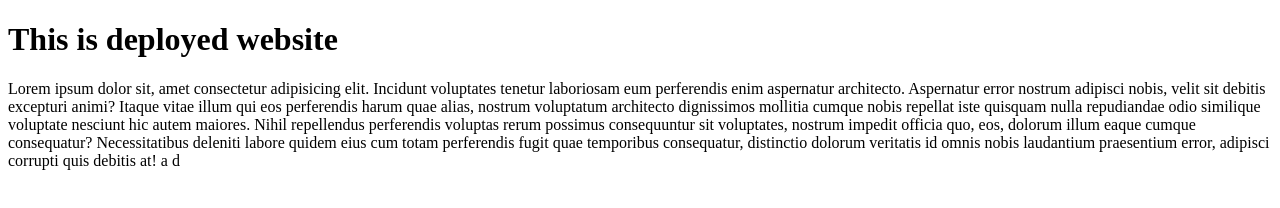
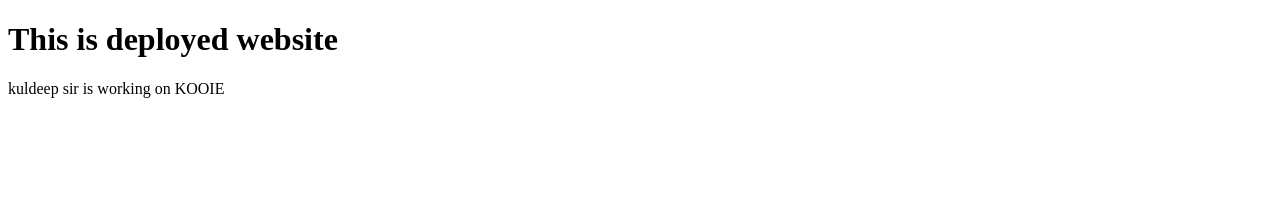
Before and after one commit to mochibr/deployedWebsite, a plain HTML site: page index.html in a window 1280 px wide. Drawn offline with Linux system fonts and the light colour scheme.

Commit message:
firstCommitMain

```diff
--- a/index.html
+++ b/index.html
@@ -7,6 +7,6 @@
 </head>
 <body>
     <h1>This is deployed website</h1>
-    <p>Lorem ipsum dolor sit, amet consectetur adipisicing elit. Incidunt voluptates tenetur laboriosam eum perferendis enim aspernatur architecto. Aspernatur error nostrum adipisci nobis, velit sit debitis excepturi animi? Itaque vitae illum qui eos perferendis harum quae alias, nostrum voluptatum architecto dignissimos mollitia cumque nobis repellat iste quisquam nulla repudiandae odio similique voluptate nesciunt hic autem maiores. Nihil repellendus perferendis voluptas rerum possimus consequuntur sit voluptates, nostrum impedit officia quo, eos, dolorum illum eaque cumque consequatur? Necessitatibus deleniti labore quidem eius cum totam perferendis fugit quae temporibus consequatur, distinctio dolorum veritatis id omnis nobis laudantium praesentium error, adipisci corrupti quis debitis at! a d</p>
+    <p>kuldeep sir is working on KOOIE </p>
 </body>
 </html>
```
